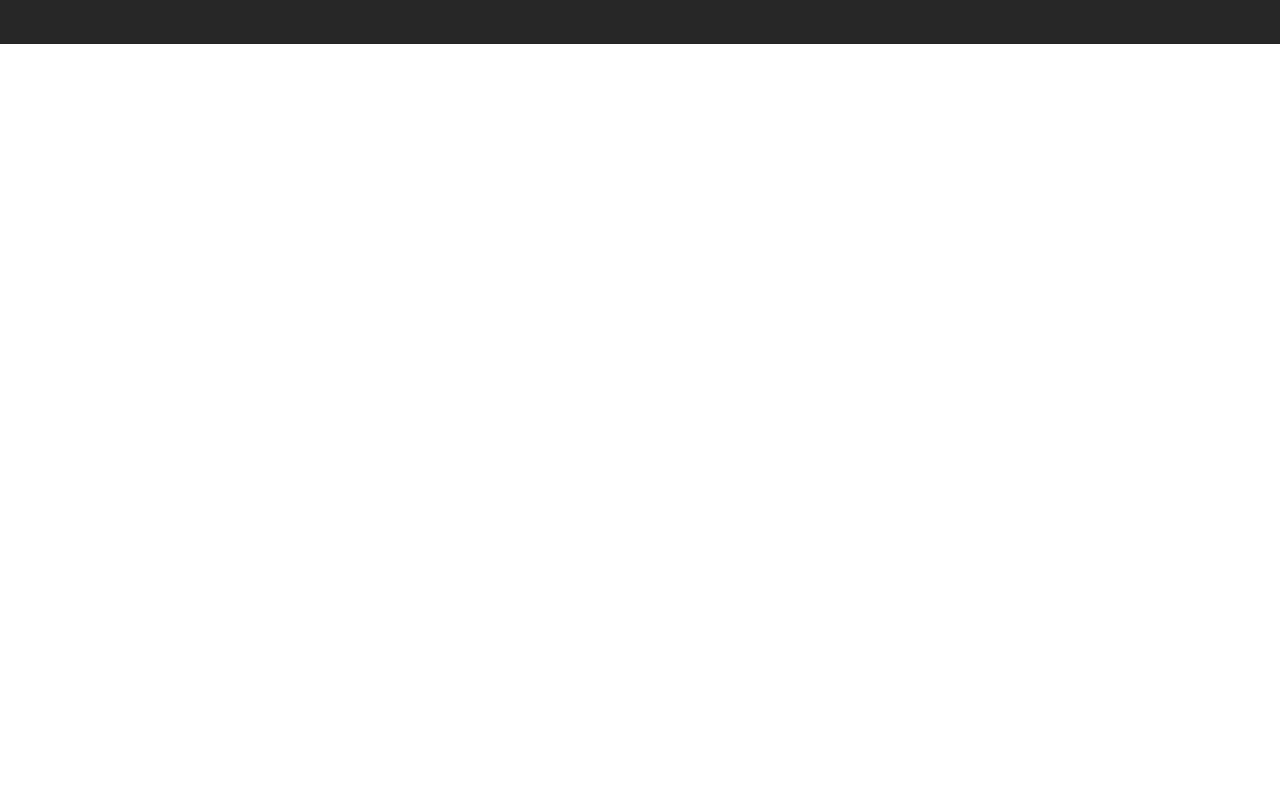
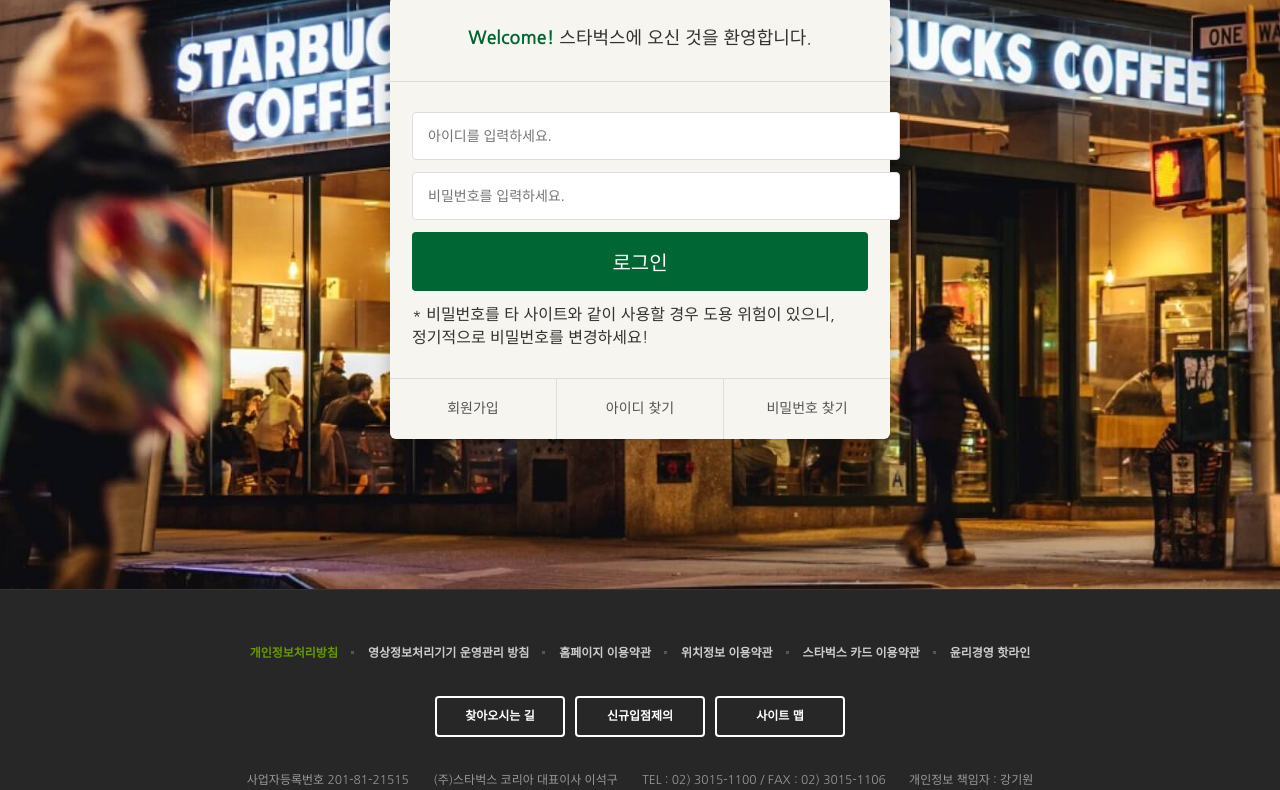
Before and after one commit to eundore/starbucks, a plain HTML site: page signin/index.html in a window 1280 px wide. Shown: the part 290-1080 px from the top of the page. Before the commit the page ends 800 px from the top, so only its background shows below. Drawn offline with nearby package versions, Linux system fonts and the light colour scheme.

Commit message:
로그인 페이지 완성

```diff
--- /dev/null
+++ b/css/signin.css
@@ -0,0 +1,88 @@
+.signin {
+  margin-top: 120px;
+  padding: 100px 0 150px;
+  background-image: url("../images/signin_bg.jpg");
+  background-repeat: no-repeat;
+  background-position: center;
+  background-attachment: fixed;
+  background-size: cover;
+}
+
+.signin h1 {
+  color: #fff;
+  font-size: 30px;
+  font-weight: 700;
+  text-align: center;
+  margin-bottom: 24px;
+}
+
+.signin__card {
+  width: 500px;
+  margin: 0 auto;
+  border-radius: 6px;
+  background-color: #F6F5F0;
+  box-shadow: 2px 2px 20px rgba(0,0,0,.3);
+}
+
+.signin__card h2 {
+  padding: 30px;
+  font-size: 18px;
+  text-align: center;
+  border-bottom: 1px solid #ddd;
+}
+
+.signin__card h2 strong {
+  font-weight: 700;
+  color: #006633;
+}
+
+.signin__card form {
+  padding: 30px 22px;
+}
+
+.signin__card form input {
+  width: 100%;
+  margin-bottom: 12px;
+  padding: 15px;
+  border: 1px solid #ddd;
+  border-radius: 4px;
+  outline: none;
+  font-size: 14px;
+}
+
+.signin__card form [type="submit"] {
+  background-color: #006633;
+  border: none;
+  color: #fff;
+  font-size: 20px;
+  cursor: pointer;
+}
+
+.signin__card form p {
+  font-size: 12px;
+  color: #006633;
+  text-align: center;
+}
+
+.signin__card .actions{
+  display: flex;
+  border-top: 1px solid #ddd;
+}
+
+.signin__card .actions a {
+  flex-grow: 1;
+  flex-basis: 0;
+  text-align: center;
+  padding: 20px;
+  color: #555;
+  font-size: 14px;
+  border-right: 1px solid #ddd;
+}
+
+.signin__card .actions a:last-child {
+  border-right: none;
+}
+
+.signin__card .actions a:hover {
+  text-decoration: underline;
+}
--- a/signin/index.html
+++ b/signin/index.html
@@ -26,6 +26,7 @@
   <link href="https://fonts.googleapis.com/css2?family=Nanum+Gothic:wght@400;700&display=swap" rel="stylesheet">
   <link rel="stylesheet" href="https://fonts.googleapis.com/icon?family=Material+Icons">
   <link rel="stylesheet" href="../css/common.css"/>
+  <link rel="stylesheet" href="../css/signin.css"/>
 
   <script defer src="../js/common.js"></script>
 
@@ -362,7 +363,26 @@
   </header>
 
   <section class="signin">
-
+    <h1>로그인</h1>
+    <div class="signin__card">
+      <h2>
+        <strong>Welcome!</strong> 스타벅스에 오신 것을 환영합니다.
+      </h2>
+      <form>
+        <input type="text" placeholder="아이디를 입력하세요."/>
+        <input type="password" placeholder="비밀번호를 입력하세요." />
+        <input type="submit" value="로그인" />
+        <br>
+          * 비밀번호를 타 사이트와 같이 사용할 경우 도용 위험이 있으니,<br/>
+          정기적으로 비밀번호를 변경하세요!
+        </p>
+      </form>
+      <div class="actions">
+        <a href="javascript:void(0)">회원가입</a>
+        <a href="javascript:void(0)">아이디 찾기</a>
+        <a href="javascript:void(0)">비밀번호 찾기</a>
+      </div>
+    </div>
   </section>
 
   <!-- FOOTER -->
```
